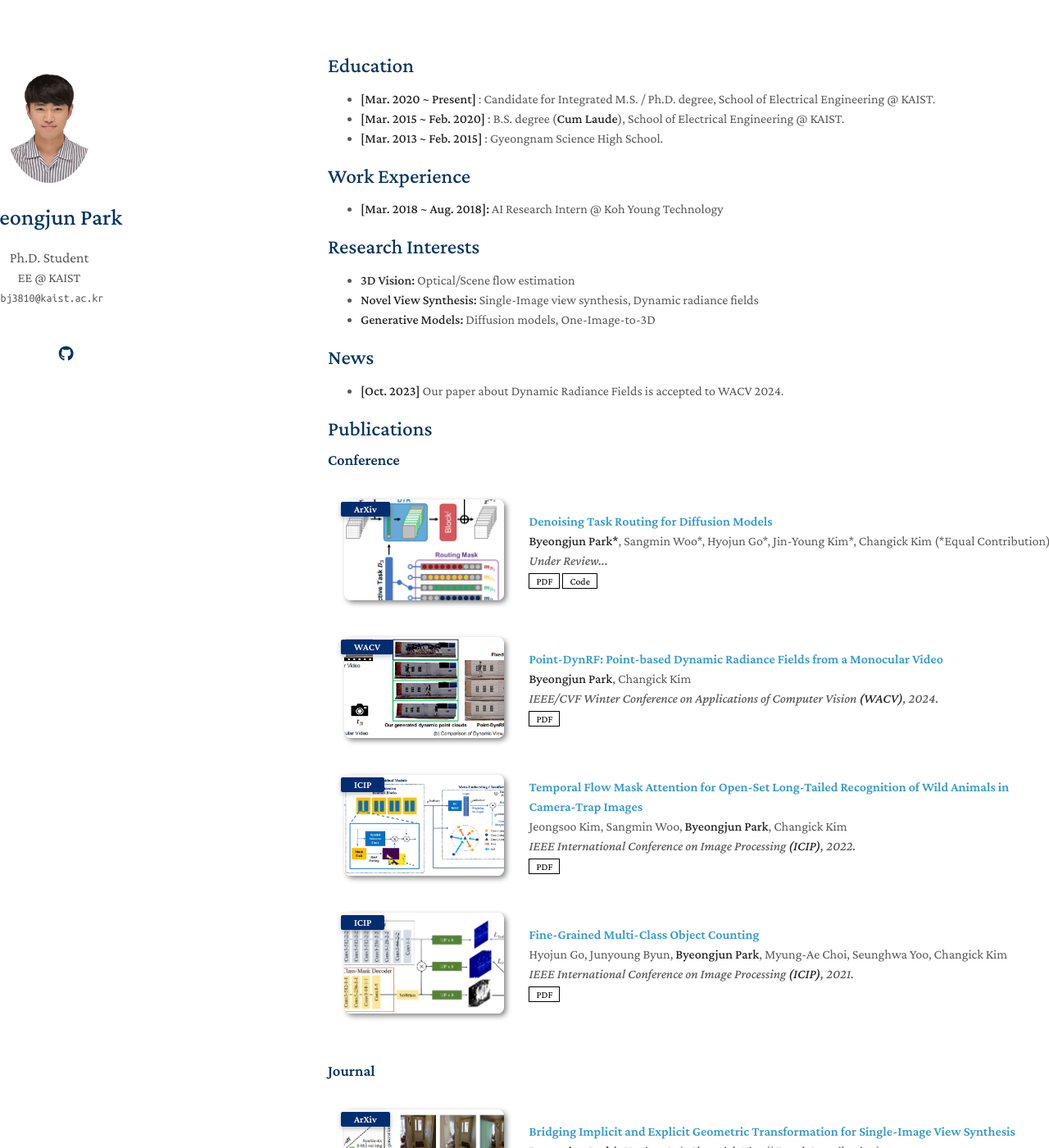
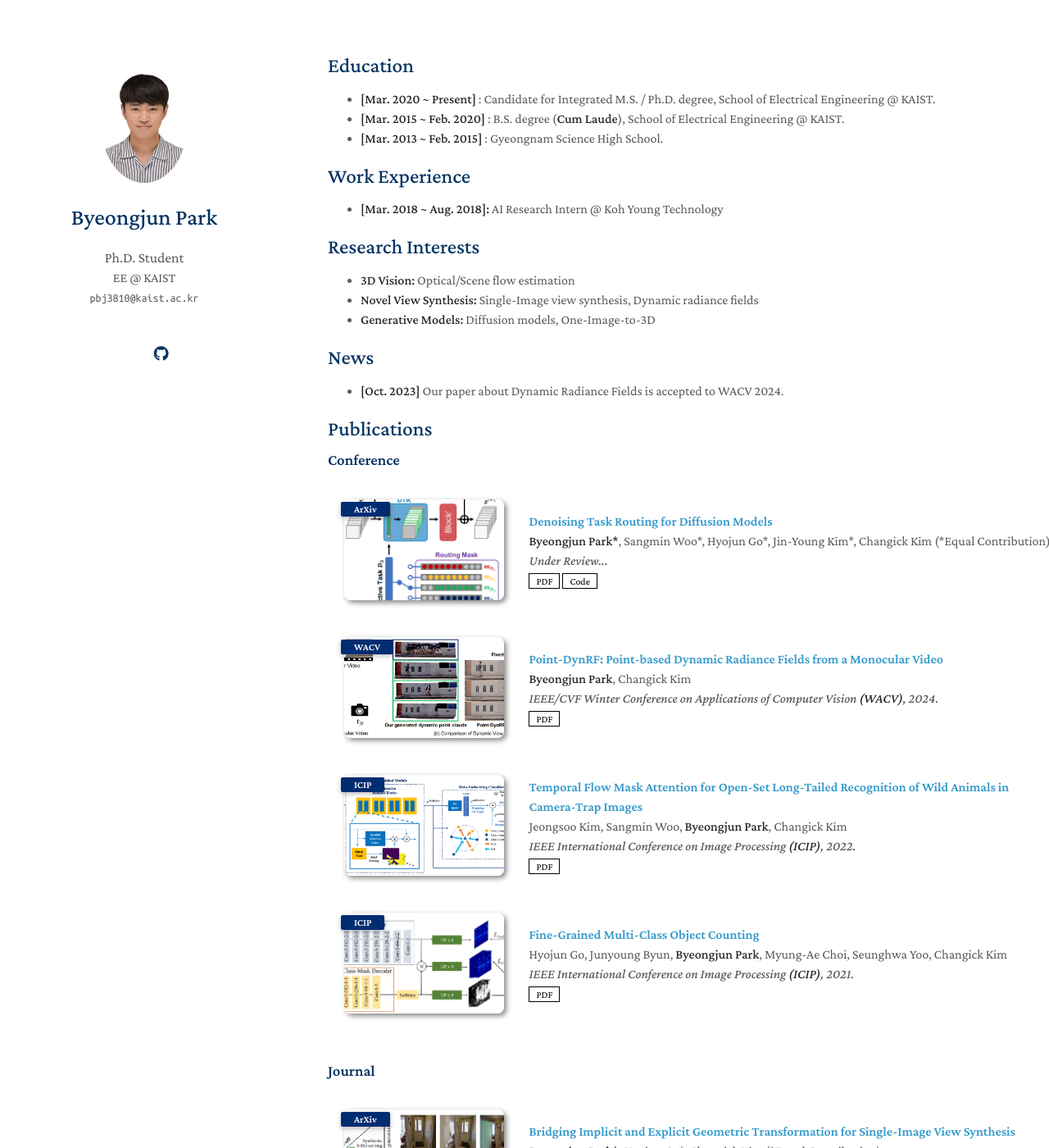
Before and after one commit to byeongjun-park/byeongjun-park.github.io, a Jekyll site: the page built from index.md, in a window 1280 px wide and 1400 px high. Shown: the whole window at 82% size. Built offline with Jekyll 4.4.1, drawn with Linux system fonts in a browser that asks for light colours; nearby versions of some CDN libraries; a style sheet for code colours, icons or effects is not loaded; our own code applies the rules of GitHub Pages for plain Markdown files.

Commit message:
profile update

```diff
--- a/_sass/minimal-light-no-dark-mode.scss
+++ b/_sass/minimal-light-no-dark-mode.scss
@@ -287,7 +287,7 @@ header {
   float:left;
   position:fixed;
   left: 50%;
-  transform: translateX(-300%);
+  transform: translateX(-250%);
   -webkit-font-smoothing:subpixel-antialiased;
   padding-top:4.0em;
   text-align:center
--- a/_sass/minimal-light.scss
+++ b/_sass/minimal-light.scss
@@ -360,7 +360,7 @@ header {
   float:left;
   position:fixed;
   left: 50%;
-  transform: translateX(-300%);
+  transform: translateX(-250%);
   -webkit-font-smoothing:subpixel-antialiased;
   padding-top:4.0em;
   text-align:center
```
